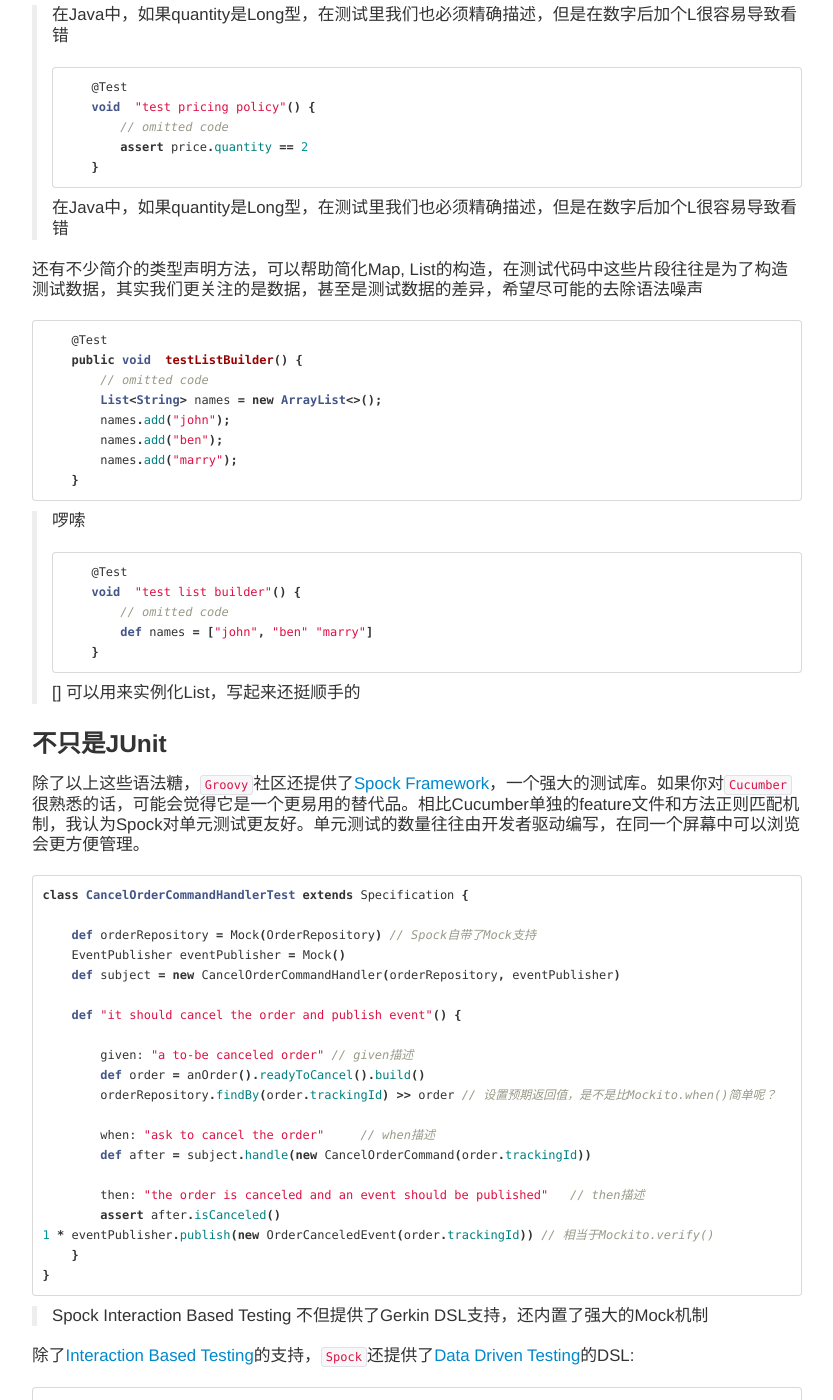
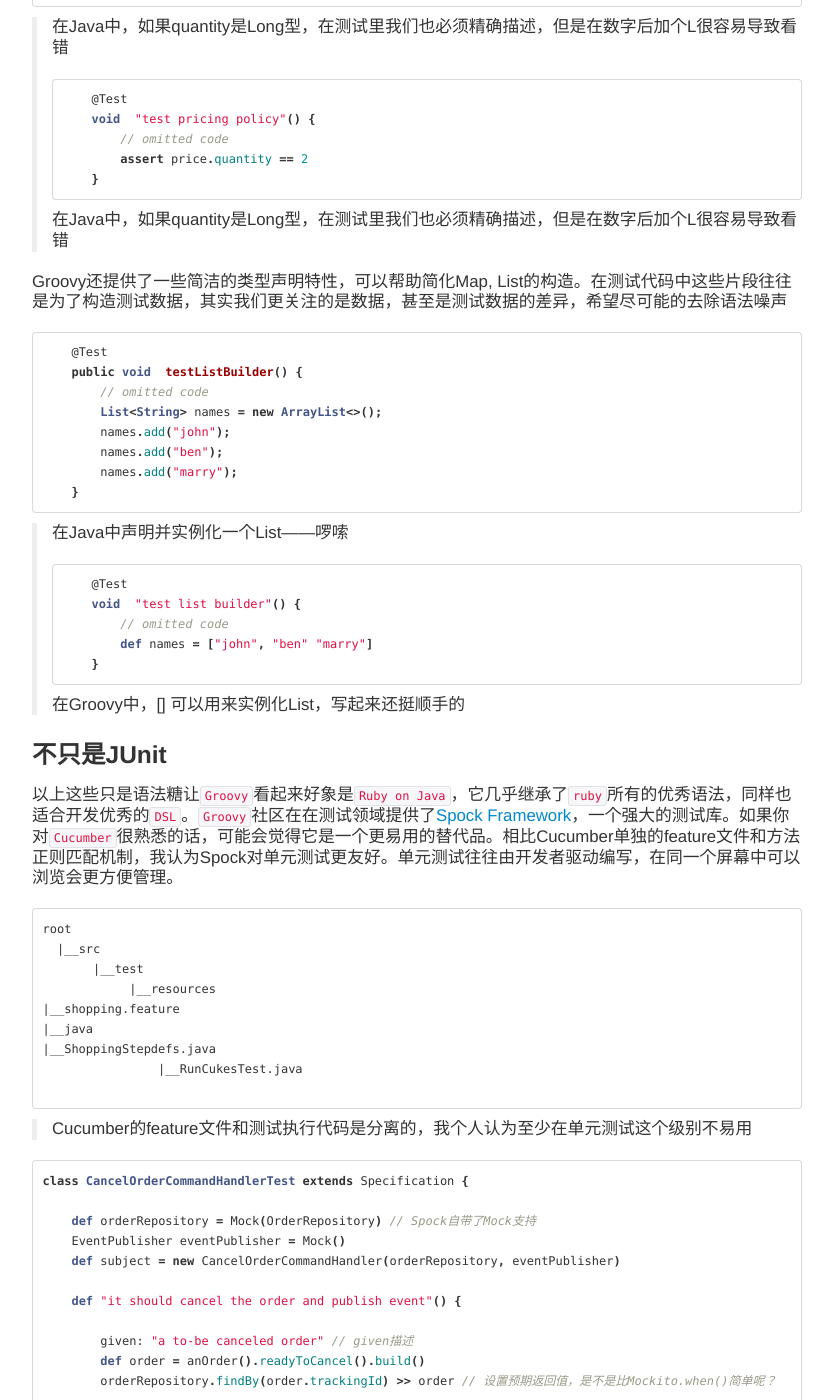
Before and after one commit to Hippoom/hippoom.github.com, a Jekyll site: the page built from _posts/2017-12-20-src-test-groovy.md, in a window 1280 px wide and 1400 px high, scrolled down 2925 px. Shown: the whole window, without its empty margins (23-856 px from the left). Built offline with Jekyll 4.4.1, drawn with Linux system fonts in a browser that asks for light colours; comment, search, counter and statistics services are not loaded; some of the changed text lies outside the part shown.

Commit message:
Minor refactoring for src-test-groovy

````diff
--- a/_posts/2017-12-20-src-test-groovy.md
+++ b/_posts/2017-12-20-src-test-groovy.md
@@ -29,15 +29,15 @@
 
 ```
 
-> 可能每个Java项目中都或多或少有其他语言的代码
+> 填充种子数据的Python脚本，可能每个Java项目中都或多或少有其他语言的代码
 
 ### 一次Digital Marketing项目的经历
 
-之前有幸参加了一个Digital Marketing的项目，为某个国际知名运动品牌搭建微信服务号后台。在这个细分行业中，应用的生命周期往往很短，一个支撑市场活动的应用可能需要在2周内开发出来，但只上线使用1天。`PHP`是该行业最流行的语言，但该品牌要求这次项目必须使用`Java`开发（顺便提一句，Google对Digital Marketing项目的语言要求虽然没有那么苛刻，但是`PHP`是被排除的，希望这两句话不会导致歪楼）。虽然工期很紧张，但考虑到该应用有较长的生命周期，自动化测试还是有必要的。既然生产代码本身必须是`Java`，是否可以用更灵活高效的语言来写测试呢？于是我想到了用`Groovy`来测试Java代码，一段有趣的经历开始了。
+之前有幸参加了一个Digital Marketing的项目，为某个国际知名运动品牌搭建微信服务号后台。在这个细分行业中，应用的生命周期往往很短，一个支撑市场活动的应用可能需要在2周内开发出来，但只上线使用1天。`PHP`是该行业最流行的语言，但该品牌要求这次项目必须使用`Java`开发（顺便提一句，Google对Digital Marketing项目的语言要求虽然没有那么苛刻，但是`PHP`是被排除的，希望这两个案例不会导致歪楼）。考虑到该应用有较长的生命周期，自动化测试还是有必要的。既然生产代码本身必须是`Java`，是否可以用更灵活的语言来写测试呢？于是我想到了`Groovy`。
 
-### src/test/groovy
+####  在测试中巧用Groovy的字符串增强
 
-我对`Groovy`并不熟悉，更多是由于`gradle`这个构建工对它的语言特性有所了解。例如字符串操作在`Groovy`中有一些有趣的增强。在`Java`测试代码中很麻烦的`json`字符串，可以很优雅的解决：
+我对`Groovy`并不熟悉，但由于经常使用`gradle`这个构建工具，所以对它的语言特性略知一二。例如字符串操作在`Groovy`中有一些有趣的增强。在`Java`测试代码中很麻烦的`json`字符串，可以很优雅的解决：
 
 ``` java
     @Test
@@ -64,7 +64,7 @@
         // omitted asserts
     }
 ```
-> 在Java代码中拼接字符串很繁琐，而且可读性不好，往往只能将json字符串抽取到单独的文件中，但抽取到文件中一方面降低了运行速度，另一方面在调试时需要在两个窗口中切换，体验不是很流畅
+> 在Java代码中拼接字符串很繁琐，而且可读性不好，往往只能将json字符串抽取到单独的文件中，但抽取到文件中一方面降低了测试的运行速度，另一方面在调试时需要在测试代码和json文件两个窗口中切换，体验不是很流畅
 
 ``` groovy
     @Test
@@ -111,6 +111,8 @@
 ```
 > Groovy可以将字符串作为方法名，更容易使用自然语言来描述测试的意图
 
+#### 巧用Groovy的类型
+
 Java的强类型检查是工程上的利器，但有时在测试中就显得有些耿直了
 
 ``` java
@@ -130,7 +132,10 @@
 ```
 > 在Java中，如果quantity是Long型，在测试里我们也必须精确描述，但是在数字后加个L很容易导致看错
 
-还有不少简介的类型声明方法，可以帮助简化Map, List的构造，在测试代码中这些片段往往是为了构造测试数据，其实我们更关注的是数据，甚至是测试数据的差异，希望尽可能的去除语法噪声
+
+
+Groovy还提供了一些简洁的类型声明特性，可以帮助简化Map, List的构造。在测试代码中这些片段往往是为了构造测试数据，其实我们更关注的是数据，甚至是测试数据的差异，希望尽可能的去除语法噪声
+
 ``` java
     @Test
     public void  testListBuilder() {
@@ -141,7 +146,7 @@
         names.add("marry");
     }
 ```
-> 啰嗦
+> 在Java中声明并实例化一个List——啰嗦
 ``` groovy
     @Test
     void  "test list builder"() {
@@ -149,11 +154,25 @@
         def names = ["john", "ben" "marry"]
     }
 ```
-> [] 可以用来实例化List，写起来还挺顺手的
+> 在Groovy中，[] 可以用来实例化List，写起来还挺顺手的
 
 ### 不只是JUnit
 
-除了以上这些语法糖，`Groovy`社区还提供了[Spock Framework](http://spockframework.org/spock/docs/1.1/index.html)，一个强大的测试库。如果你对`Cucumber`很熟悉的话，可能会觉得它是一个更易用的替代品。相比Cucumber单独的feature文件和方法正则匹配机制，我认为Spock对单元测试更友好。单元测试的数量往往由开发者驱动编写，在同一个屏幕中可以浏览会更方便管理。
+以上这些只是语法糖让`Groovy`看起来好象是`Ruby on Java`，它几乎继承了`ruby`所有的优秀语法，同样也适合开发优秀的`DSL`。`Groovy`社区在在测试领域提供了[Spock Framework](http://spockframework.org/spock/docs/1.1/index.html)，一个强大的测试库。如果你对`Cucumber`很熟悉的话，可能会觉得它是一个更易用的替代品。相比Cucumber单独的feature文件和方法正则匹配机制，我认为Spock对单元测试更友好。单元测试往往由开发者驱动编写，在同一个屏幕中可以浏览会更方便管理。
+
+``` shell
+root
+  |__src
+       |__test
+            |__resources
+				|__shopping.feature
+			|__java
+				|__ShoppingStepdefs.java
+                |__RunCukesTest.java
+
+```
+
+> Cucumber的feature文件和测试执行代码是分离的，我个人认为至少在单元测试这个级别不易用
 
 ```groovy
 class CancelOrderCommandHandlerTest extends Specification {
@@ -220,4 +239,4 @@
 
 ### 总结
 
-相比完全替换技术栈，不如考虑下混合语言编程，有目标的提升一部分代码的效能，例如测试代码，替换的风险比较低，是练手的好场景。如果你觉得`Java`编写的测试代码太啰嗦，不妨试试`Groovy`。
+相比完全替换技术栈，不如考虑下混合语言编程，针对性地提升一部分代码的效能。例如测试代码，替换的风险比较低，是练手的好场景。如果你觉得`Java`编写的测试代码太啰嗦，不妨试试`Groovy`。
````
